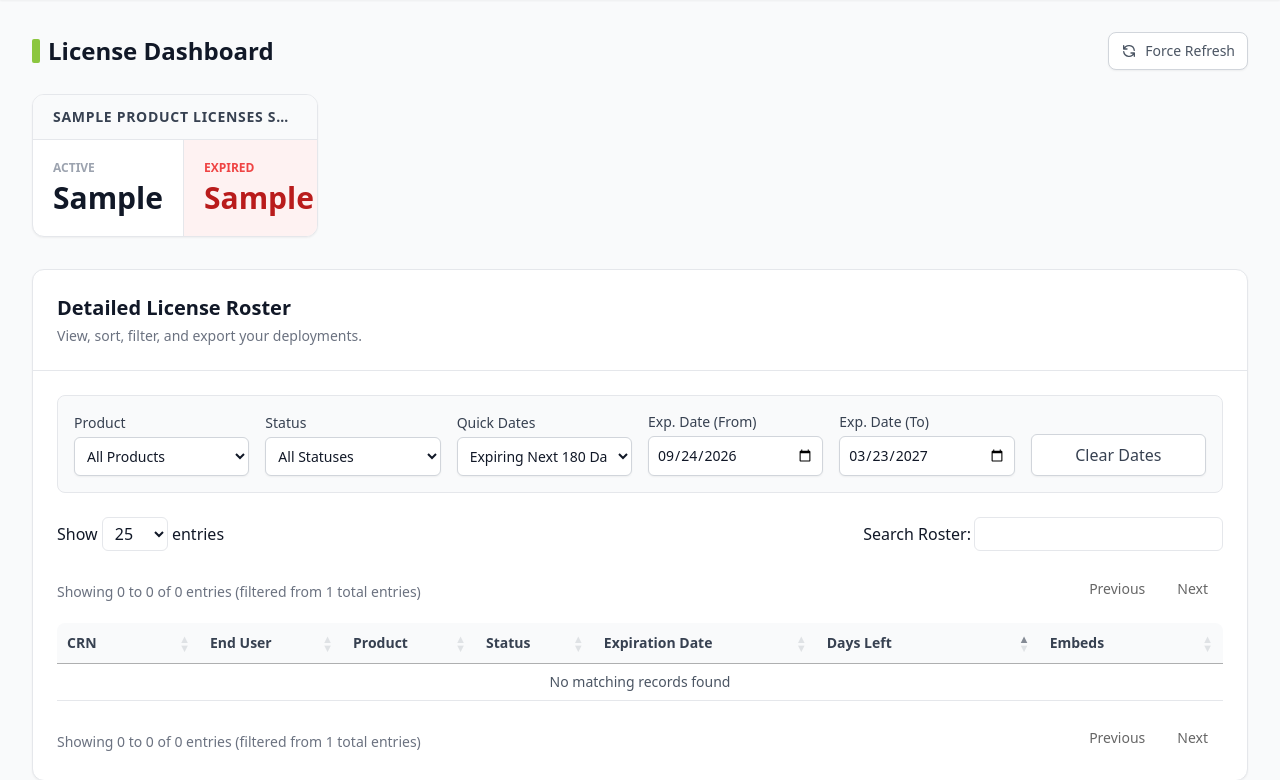
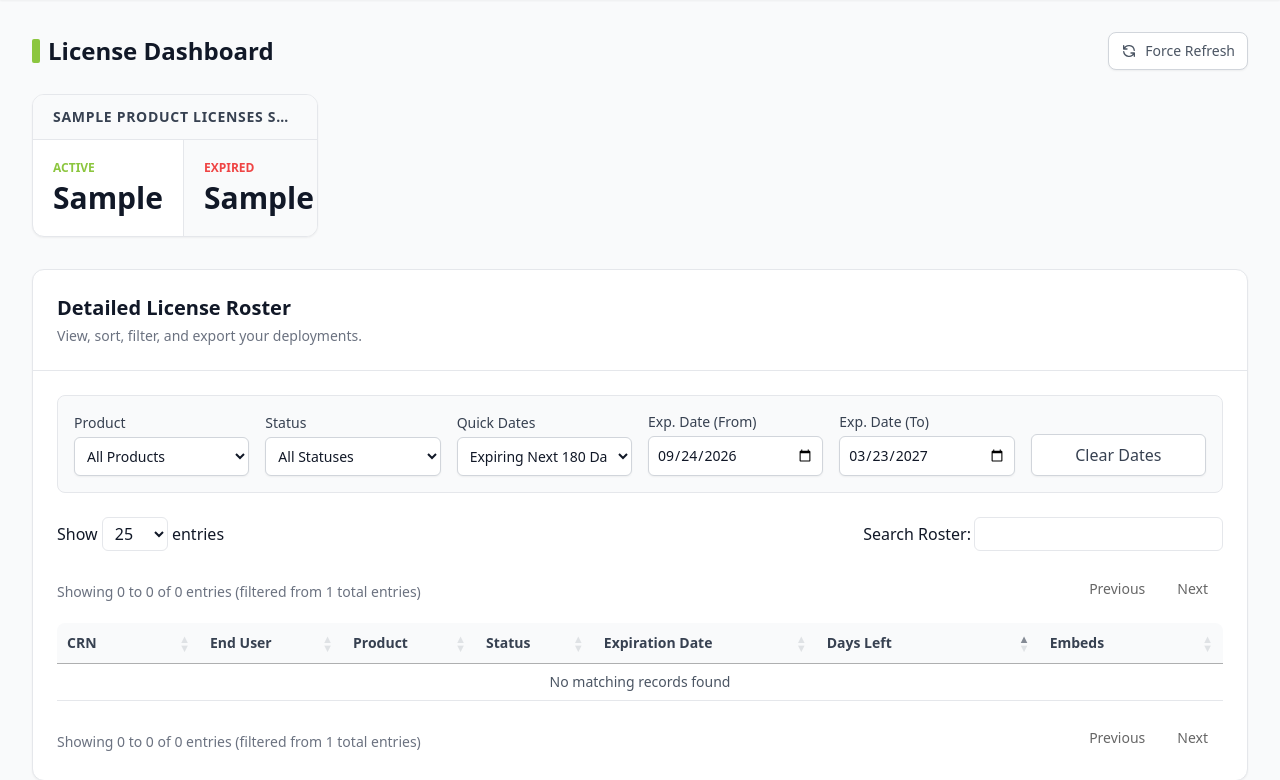
Before and after one commit to ACDI-Dev/PartnerPortal, a Flask app: template templates/licenses.html in a window 1280 px wide. Shown: the part 81-861 px from the top of the page. Run offline with Flask 3, Linux system fonts and the light colour scheme; the template is opened without the code that fills it: most values are stand-ins (such as "Sample title", 1, 10 or a date in 2020); some libraries are stand-ins or nearby versions.

Commit message:
updated license look and dashboard loading indicator

```diff
--- a/templates/licenses.html
+++ b/templates/licenses.html
@@ -43,13 +43,13 @@
             <div class="flex divide-x divide-gray-200 flex-1">
                 <!-- Active Box -->
                 <div class="p-5 flex-1 hover:bg-gray-50 transition-colors">
-                    <span class="text-xs font-semibold text-gray-400 uppercase block mb-1">Active</span>
+                    <span class="text-xs font-semibold text-acdi-green uppercase block mb-1">Active</span>
                     <h3 class="text-3xl font-bold text-gray-900">{{ prod.get('Active Support', 0) }}</h3>
                 </div>
-                <!-- Expired Box (Red Highlighted) -->
-                <div class="p-5 flex-1 bg-red-50 hover:bg-red-100 transition-colors border-l-4 border-l-red-500">
+                <!-- Expired Box (Subtle Gray Background) -->
+                <div class="p-5 flex-1 bg-gray-50 hover:bg-gray-100 transition-colors border-l border-gray-200">
                     <span class="text-xs font-semibold text-red-500 uppercase block mb-1">Expired</span>
-                    <h3 class="text-3xl font-bold text-red-700">{{ prod.get('Expired Support', 0) }}</h3>
+                    <h3 class="text-3xl font-bold text-gray-900">{{ prod.get('Expired Support', 0) }}</h3>
                 </div>
             </div>
         </div>
```
Also changed, not shown: templates/dashboard.html (+12 -3 lines).
